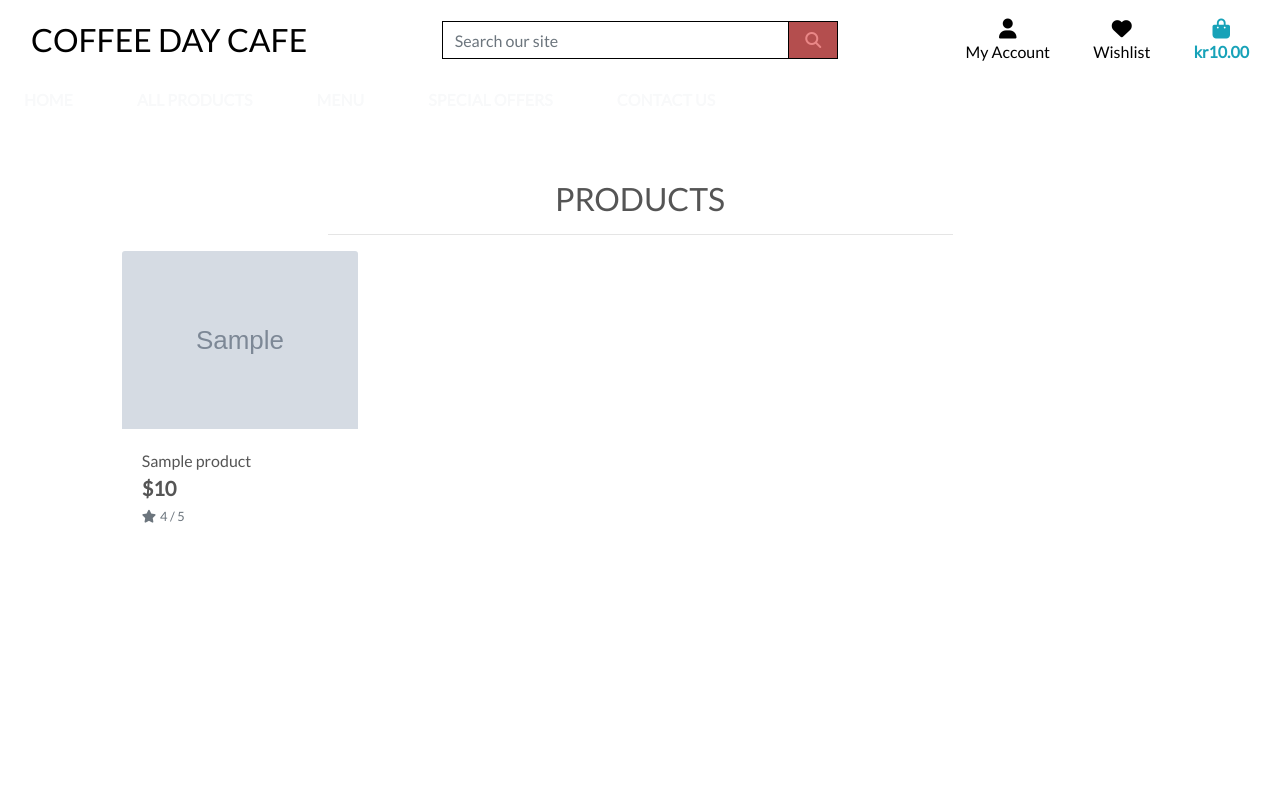
After one commit to PallaviGoel1/cafeproject5, a Django app: template products/templates/products/products.html in a window 1280 px wide. The commit adds this page. Run offline with Django 3.2, Linux system fonts and the light colour scheme; the template is opened without the code that fills it: most values are stand-ins (such as "Sample title", 1, 10 or a date in 2020); grey boxes marked "Sample" are stand-in pictures; some libraries are stand-ins or nearby versions.

Commit message:
add products details

```diff
--- a/home/urls.py
+++ b/home/urls.py
@@ -1,4 +1,3 @@
-from django.contrib import admin
 from django.urls import path
 from . import views
 
--- a/mycafe/urls.py
+++ b/mycafe/urls.py
@@ -23,4 +23,5 @@ urlpatterns = [
     path('accounts/', include('allauth.urls')),
     path('', include('home.urls')),
     path(r'contactsus/', include('contactsus.urls')),
+    path('products/', include('products.urls')),
 ]+ static(settings.MEDIA_URL, document_root=settings.MEDIA_ROOT)
--- /dev/null
+++ b/products/templates/products/products.html
@@ -0,0 +1,79 @@
+{% extends "base.html" %}
+{% load static %}
+
+{% block page_header %}
+    <div class="container header-container">
+        <div class="row">
+            <div class="col"></div>
+        </div>
+    </div>
+{% endblock %}
+
+{% block content %}
+    <div class="overlay"></div>
+    <div class="container-fluid">
+        <div class="row">
+            <div class="col text-center mt-3">
+                <h2 class="logo-font">Products</h2>
+                <hr class="w-50 mb-1">
+            </div>
+        </div>
+        <div class="row">
+            <div class="product-container col-10 offset-1">
+                <div class="row mt-1 mb-2"></div>
+                <div class="row">
+                    {% for product in products %}
+                        <div class="col-sm-6 col-md-6 col-lg-4 col-xl-3">
+                            <div class="card h-100 border-0">
+                                {% if product.image %}
+                                <a href="{% url 'product_detail' product.id %}">
+                                    <img class="card-img-top img-fluid" src="{{ product.image.url }}" alt="{{ product.name }}">
+                                </a>
+                                {% else %}
+                                <a href="{% url 'product_detail' product.id %}">
+                                    <img class="card-img-top img-fluid" src="{{ MEDIA_URL }}noimage.png" alt="{{ product.name }}">
+                                </a>
+                                {% endif %}
+                                <div class="card-body pb-0">
+                                    <p class="mb-0">{{ product.name }}</p>
+                                </div>
+                                <div class="card-footer bg-white pt-0 border-0 text-left">
+                                    <div class="row">
+                                        <div class="col">
+                                            <p class="lead mb-0 text-left font-weight-bold">${{ product.price }}</p>
+                                            {% if product.rating %}
+                                                <small class="text-muted"><i class="fas fa-star mr-1"></i>{{ product.rating }} / 5</small>
+                                            {% else %}
+                                                <small class="text-muted">No Rating</small>
+                                            {% endif %}
+                                        </div>
+                                    </div>
+                                </div>
+                            </div>
+                        </div>
+                        {% if forloop.counter|divisibleby:1 %}
+                            <div class="col-12 d-sm-none mb-5">
+                                <hr>
+                            </div>
+                        {% endif %}
+                        {% if forloop.counter|divisibleby:2 %}
+                            <div class="col-12 d-none d-sm-block d-md-block d-lg-none mb-5">
+                                <hr>
+                            </div>
+                        {% endif %}
+                        {% if forloop.counter|divisibleby:3 %}
+                            <div class="col-12 d-none d-lg-block d-xl-none mb-5">
+                                <hr>
+                            </div>
+                        {% endif %}
+                        {% if forloop.counter|divisibleby:4 %}
+                            <div class="col-12 d-none d-xl-block mb-5">
+                                <hr>
+                            </div>
+                        {% endif %}
+                    {% endfor %}
+                </div>
+            </div>
+        </div>
+    </div>
+{% endblock %}
--- a/static/css/base.css
+++ b/static/css/base.css
@@ -36,7 +36,7 @@ body {
 
 .btn-black {
     background: rgba(165, 42, 42, 0.827);
-    color: white;
+    color: rgb(234, 135, 135);
 }
 
 .shop-now-button:hover,
@@ -66,6 +66,16 @@ body {
     object-fit: cover;
 }
 
+.overlay {
+	height: 100%;
+	width: 100%;
+	top: 0;
+	left: 0;
+	position: fixed;
+	background: white;
+	z-index: -1;
+}
+
 /* -------------------------------- Media Queries */
 
 /* Slightly larger container on xl screens */
@@ -89,3 +99,14 @@ body {
         padding-top: 164px;
     }
 }
+
+/* pad the top a bit when navbar is collapsed on mobile */
+@media (max-width: 991px) {
+    .header-container {
+        padding-top: 116px;
+    }
+
+    body {
+        height: calc(100vh - 116px);
+    }
+}
--- a/templates/includes/mobile-top-header.html
+++ b/templates/includes/mobile-top-header.html
@@ -32,7 +32,7 @@
             {% if request.user.is_superuser %}
                 <a href="{% url 'account_logout' %}" class="dropdown-item">Product Management</a>
             {% endif %}
-            <a href="{% url 'profile' %}" class="dropdown-item">My Profile</a>
+            <a href="#" class="dropdown-item">My Profile</a>
             <a href="{% url 'account_logout' %}" class="dropdown-item">Logout</a>
         {% else %}
             <a href="{% url 'account_signup' %}" class="dropdown-item">Register</a>
```
Also changed, not shown: products/templates/products/product_detail.html (added, +43 -0 lines), products/urls.py (added, +8 -0 lines), products/views.py (+24 -1 lines), media/irishcoffee.jpg (renamed from media/irishcoffee6.jpg).
